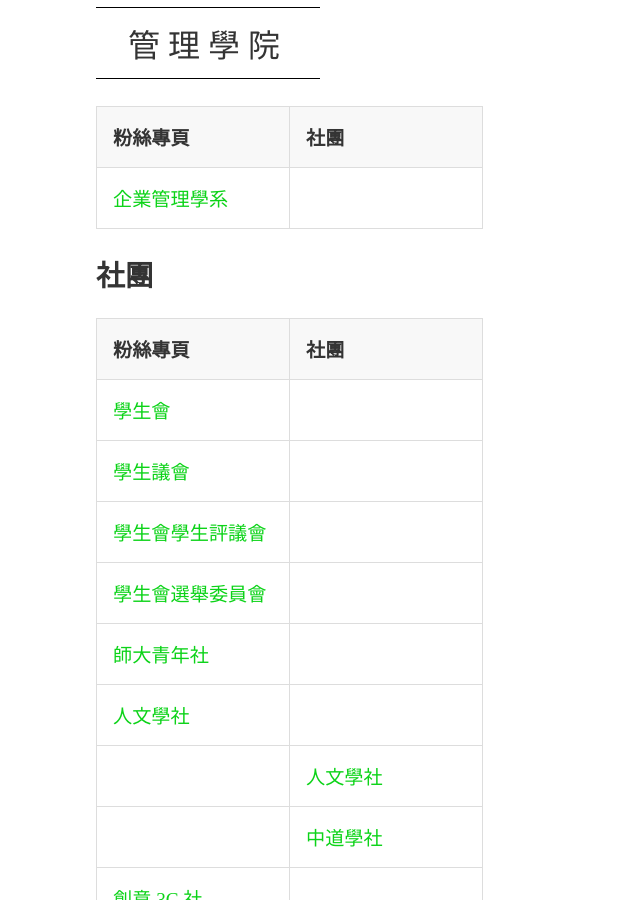
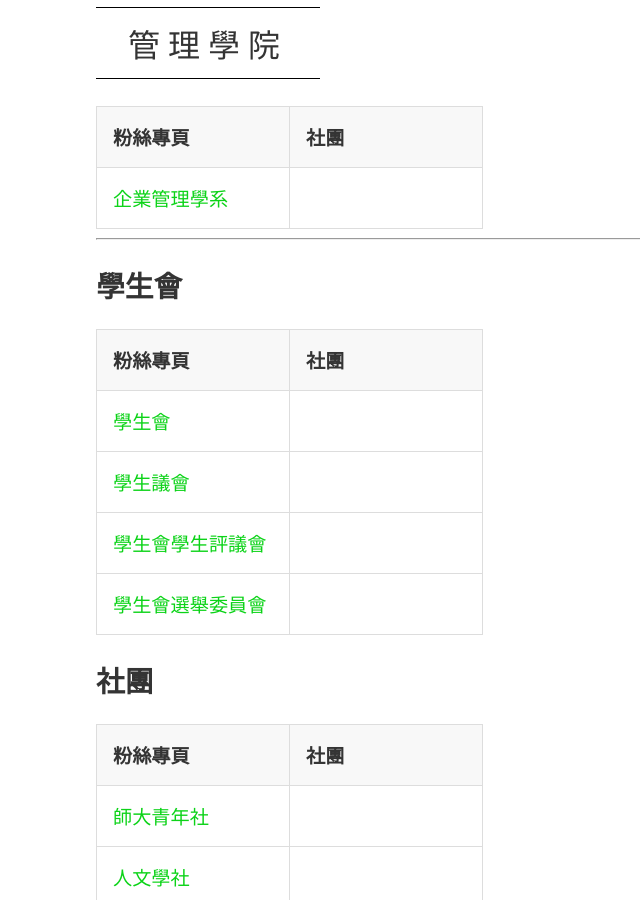
Before and after one commit to as535364/surviveNTNU, a Jekyll site: the page built from _references/facebook.md, in a window 1280 px wide and 900 px high, scrolled down 4207 px. Shown: the whole window, without its empty margins (0-640 px from the left). Built offline with Jekyll 4.4.1, drawn with Linux system fonts in a browser that asks for light colours; nearby versions of some CDN libraries.

Commit message:
學生會不屬於社團

```diff
--- a/_references/facebook.md
+++ b/_references/facebook.md
@@ -88,14 +88,21 @@ alticon: facebook
 ------- | ---
 [企業管理學系](https://www.facebook.com/ntnubaba?ref=ts&fref=ts)|
 
+--------
+
+# 學生會
+
+粉絲專頁 | 社團
+------- | ---
+[學生會](https://www.facebook.com/ntnustua/)|
+[學生議會](https://www.facebook.com/ntnustudentcongress)|
+[學生會學生評議會](https://www.facebook.com/ntnusj)|
+[學生會選舉委員會](https://www.facebook.com/ntnuvote)|
+
 # 社團
 
 粉絲專頁 | 社團
 ------- | ---
-[學生會](https://www.facebook.com/NTNUstudentA)|
-[學生議會](https://www.facebook.com/ntnustudentcongress)|
-[學生會學生評議會](https://www.facebook.com/ntnusj)|
-[學生會選舉委員會](https://www.facebook.com/ntnuvote)|
 [師大青年社](https://www.facebook.com/NTNU.Youth)|
 [人文學社](https://www.facebook.com/ntnuhumanity)|
  |[人文學社](https://www.facebook.com/groups/ntnuhumanity/)
```
